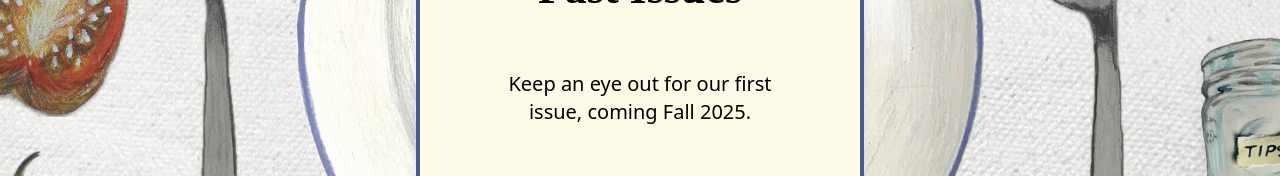
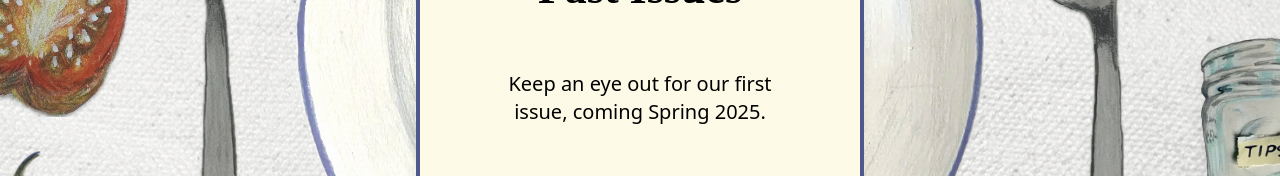
Before and after one commit to stabeart/lunch-break, a React (Vite) app: page /past in a window 1280 px wide. Shown: the part 363-539 px from the top of the page. Built offline with nearby package versions, Linux system fonts and the light colour scheme; the HTML template or start-up script is replaced by a standard one.

Commit message:
updated dates

```diff
--- a/src/components/PastIssues.jsx
+++ b/src/components/PastIssues.jsx
@@ -6,7 +6,7 @@ const PastIssues = () => {
     <PageLayout title="Past Issues">
       <div className="space-y-6">
         <p className="text-xl">
-          Keep an eye out for our first issue, coming Fall 2025.
+          Keep an eye out for our first issue, coming Spring 2025.
         </p>
       </div>
     </PageLayout>
```
